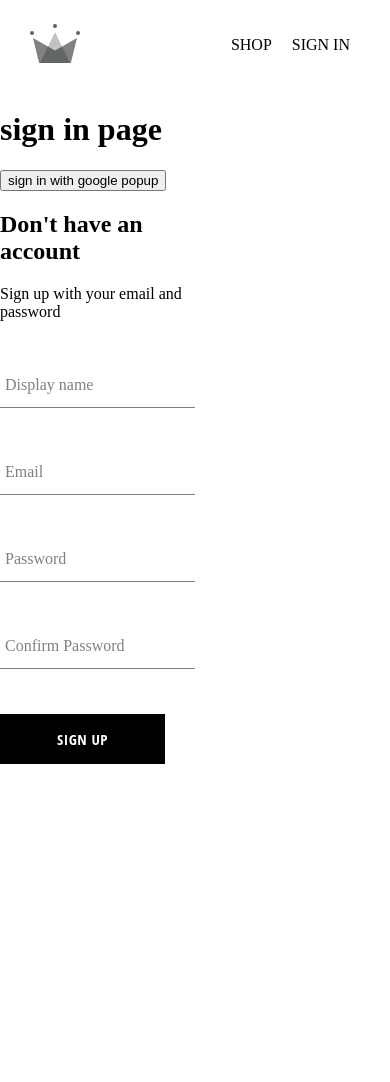
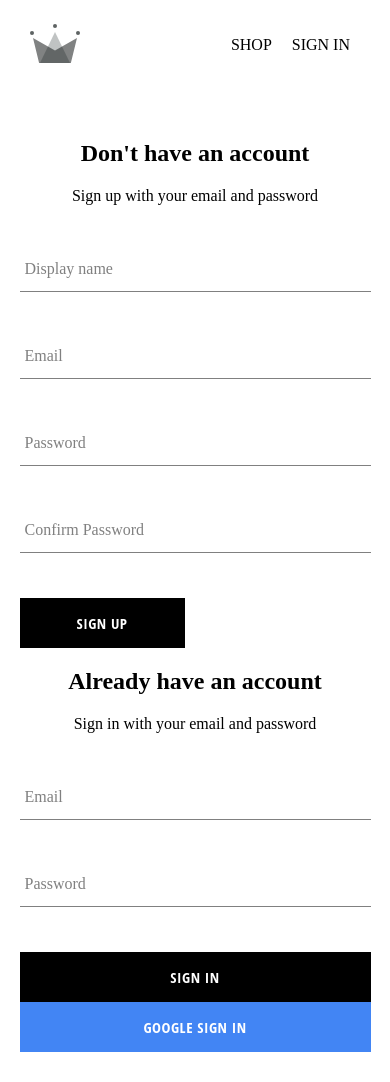
Before and after one commit to DAOUDsys/crown-shop, a React (Create React App) app: page /sign-in in a window 390 px wide. Before the commit the page ends 844 px from the top, so only its background shows below. Built offline with nearby package versions, Linux system fonts and the light colour scheme; the HTML template or start-up script is replaced by a standard one; a web font is replaced by a local one.

Commit message:
finish authantication

```diff
--- a/src/components/button/button.style.scss
+++ b/src/components/button/button.style.scss
@@ -25,10 +25,13 @@
     &.G-button {
       background-color: #4285f4;
       color: white;
+      transition-duration: 0.3s;
 
       &:hover {
-        background-color: #357ae8;
-        border: none;
+
+        background-color: white;
+        color: #4285f4;
+        border: 1px solid #4285f4;
       }
     }
 
--- /dev/null
+++ b/src/components/sign-in-form/sign_in_form.jsx
@@ -0,0 +1,68 @@
+import { useState } from 'react';
+import './sign_in_form.style.scss';
+import FormInput from '../form-input/form-input.component';
+import Button from '../button/button.component';
+import {signInWithGoogle, createUserFromAuth, signInRegularUser} from '../../utils/firebase/firebase.utils';
+
+const defaultFormData = {
+    email: '',
+    password: '',
+};
+
+const SignInForm = () => {
+
+    const logGoogleUser = async () => {
+        const {user} = await signInWithGoogle();
+        await createUserFromAuth(user);
+    }
+
+    const [formData, setFormData] = useState(defaultFormData);
+    const {email,password} = formData;
+
+    const handelChange = (values) => {
+        const {name,value}= values.target;
+        setFormData({...formData, [name]:value});
+    }
+
+    const handelSubmit = async (event) => {
+        event.preventDefault();
+
+            try {
+                const response = await signInRegularUser(email, password)
+                resetFormData();
+            } catch(error) {
+                if(error.code === 'auth/wrong-password')
+                {
+                    alert("incorrect password")
+                }
+                else if(error.code === 'auth/user-not-found')
+                {
+                    alert("incorrect email")
+                }
+                console.log(error);
+            }
+
+    }
+
+    const resetFormData = () => {
+        setFormData(defaultFormData);
+    }
+
+    return (
+        <div className='sign-in-container'>
+            <h2>Already have an account</h2>
+            <span>Sign in with your email and password</span>
+            <form onSubmit={ handelSubmit }>
+                <FormInput label='Email' type="email" name='email' value={email} onChange={handelChange} required/>
+                <FormInput label='Password' type="password" minLength='8' name='password' value={password} onChange={handelChange} required/>
+                <div className='button-container'>
+                <Button children='SIGN IN'  type='submit' />
+                <Button children='GOOGLE SIGN IN' type='button' onClick={logGoogleUser} buttonType='G-button' />
+
+                </div>
+            </form>
+        </div>
+    );
+};
+
+export default SignInForm;
--- /dev/null
+++ b/src/components/sign-in-form/sign_in_form.style.scss
@@ -0,0 +1,22 @@
+.sign-in-container {
+    display: flex;
+    flex-direction: column;
+    width: 40vw;
+
+    h2 {
+        margin: 20px 0;
+    }
+}
+.button-container {
+    display: flex;
+    justify-content: space-between;
+}
+@media (max-width: 400px) {
+
+    .button-container {
+        flex-direction: column;
+    }
+    .sign-in-container {
+        width: 90vw;
+    }
+}
--- a/src/components/sign-up-form/sign_up_form.jsx
+++ b/src/components/sign-up-form/sign_up_form.jsx
@@ -52,8 +52,9 @@ const SignUpForm = () => {
                 <FormInput label='Email' type="email" name='email' value={email} onChange={handelChange} required/>
                 <FormInput label='Password' type="password" minLength='8' name='password' value={password} onChange={handelChange} required/>
                 <FormInput label='Confirm Password' type="password" minLength='8' name='confirmPassword' value={confirmPassword} onChange={handelChange} required/>
-
+                <div className='b-container'>
                 <Button children='Sign Up'  type='submit' />
+                </div>
             </form>
         </div>
     );
--- a/src/components/sign-up-form/sign_up_form.style.scss
+++ b/src/components/sign-up-form/sign_up_form.style.scss
@@ -1,9 +1,15 @@
 .sign-up-container {
     display: flex;
     flex-direction: column;
-    width: 50vw;
+    width: 40vw;
 
     h2 {
         margin: 20px 0;
     }
 }
+
+@media (max-width: 400px) {
+    .sign-up-container {
+        width: 90vw;
+    }
+}
--- a/src/routes/sign-in/sign_in.jsx
+++ b/src/routes/sign-in/sign_in.jsx
@@ -1,19 +1,16 @@
 import './sign_in.style.scss';
-import {signInWithGoogle, createUserFromAuth} from '../../utils/firebase/firebase.utils';
 import SignUpForm from '../../components/sign-up-form/sign_up_form';
+import SignInForm from '../../components/sign-in-form/sign_in_form';
 
 const SignIn = () => {
 
-    const logGoogleUser = async () => {
-        const {user} = await signInWithGoogle();
-        const usertDocRef = await createUserFromAuth(user);
-    }
 
+    return (<div >
+        <div className='container'>
+        <SignUpForm />
+        <SignInForm />
 
-    return (<div>
-        <h1>sign in page</h1>
-        <button onClick={logGoogleUser}> sign in with google popup </button>
-        <SignUpForm />
+        </div>
     </div>)
 };
 
--- a/src/routes/sign-in/sign_in.style.scss
+++ b/src/routes/sign-in/sign_in.style.scss
@@ -0,0 +1,17 @@
+.container {
+    display: flex;
+    justify-content: space-around;
+    flex-direction: row;
+    flex-wrap: nowrap;
+    margin:  30px auto;
+}
+@media (max-width: 400px) {
+
+    .container {
+        text-align: center;
+        flex-direction: column;
+        margin-bottom: 30px;
+        align-items: center;
+        width: 90vw;
+    }
+}
--- a/src/utils/firebase/firebase.utils.js
+++ b/src/utils/firebase/firebase.utils.js
@@ -1,5 +1,5 @@
 import { initializeApp } from 'firebase/app';
-import { getAuth, signInWithPopup, GoogleAuthProvider,createUserWithEmailAndPassword, } from 'firebase/auth';
+import { getAuth, signInWithPopup, GoogleAuthProvider,createUserWithEmailAndPassword, signInWithEmailAndPassword } from 'firebase/auth';
 import {getFirestore, doc, getDoc, setDoc} from 'firebase/firestore'
 
 const firebaseConfig = {
@@ -53,4 +53,10 @@ const firebaseConfig = {
 
     if(!email || !password) return;
     return await createUserWithEmailAndPassword(auth, email, password);
+  };
+
+  export const signInRegularUser = async (email, password) => {
+
+    if(!email || !password) return;
+    return await signInWithEmailAndPassword(auth, email, password);
   }
```
